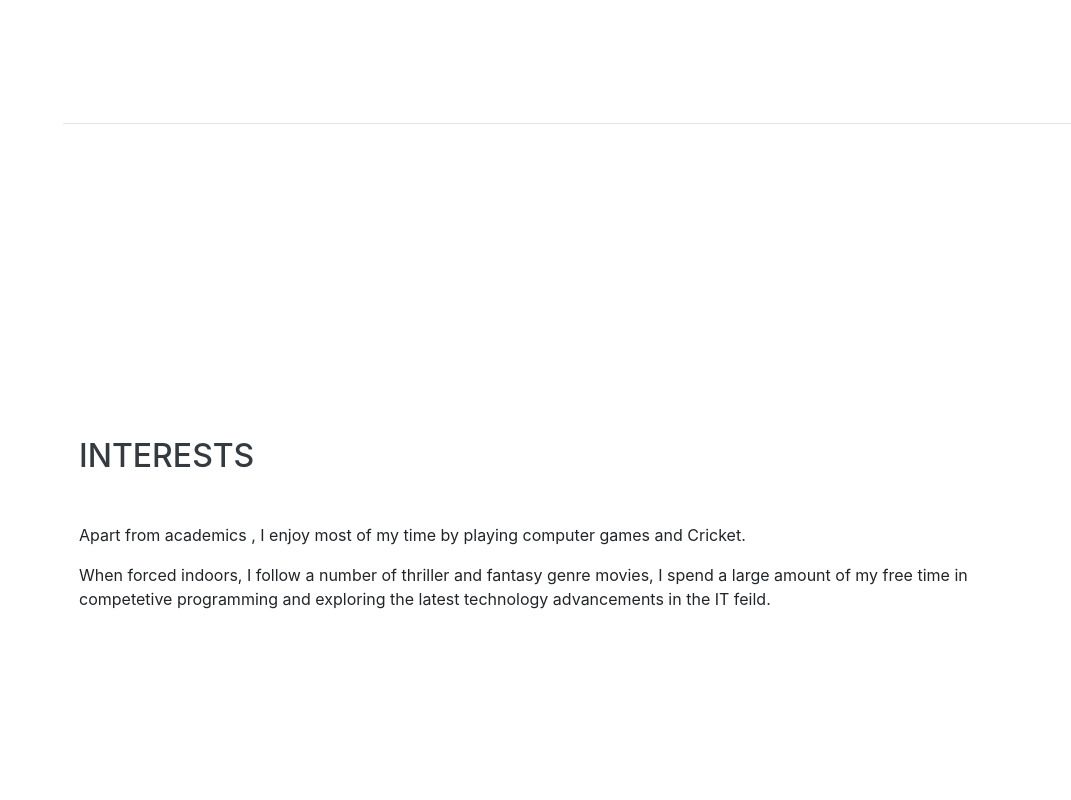
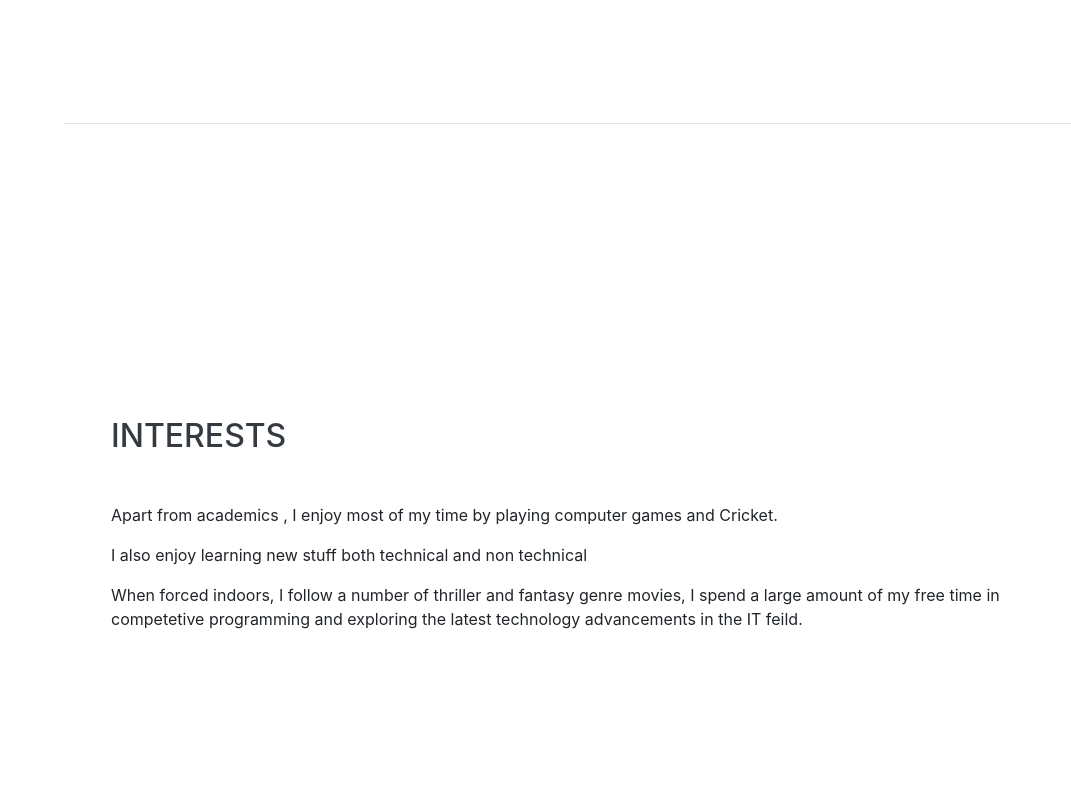
Before and after one commit to RajagurunathanM/RajagurunathanM.github.io, a website with bundled scripts: page index.html in a window 1280 px wide. Shown: the part 3080-3880 px from the top of the page, without its empty margins (209-1280 px from the left). Built offline with nearby package versions, Linux system fonts and the light colour scheme; a web font is replaced by a local one.

Commit message:
Update index.html

```diff
--- a/index.html
+++ b/index.html
@@ -181,10 +181,11 @@
 
     <hr class="m-0">
 
-    <section class="resume-section p-3 p-lg-3 d-flex align-items-center" id="interests">
-      <div class="w-80">
+    <section class="resume-section p-3 p-lg-5 d-flex align-items-center" id="interests">
+      <div class="w-100">
         <h2 class="mb-5">Interests</h2>
         <p>Apart from academics , I enjoy most of my time by playing computer games and Cricket.</p>
+	<p>I also enjoy learning new stuff both technical and non technical</p>
         <p class="mb-0">When forced indoors, I follow a number of thriller and fantasy genre movies, I spend a large amount of my free time in competetive programming and exploring the latest technology advancements in the IT feild.</p>
       </div>
     </section>
```
